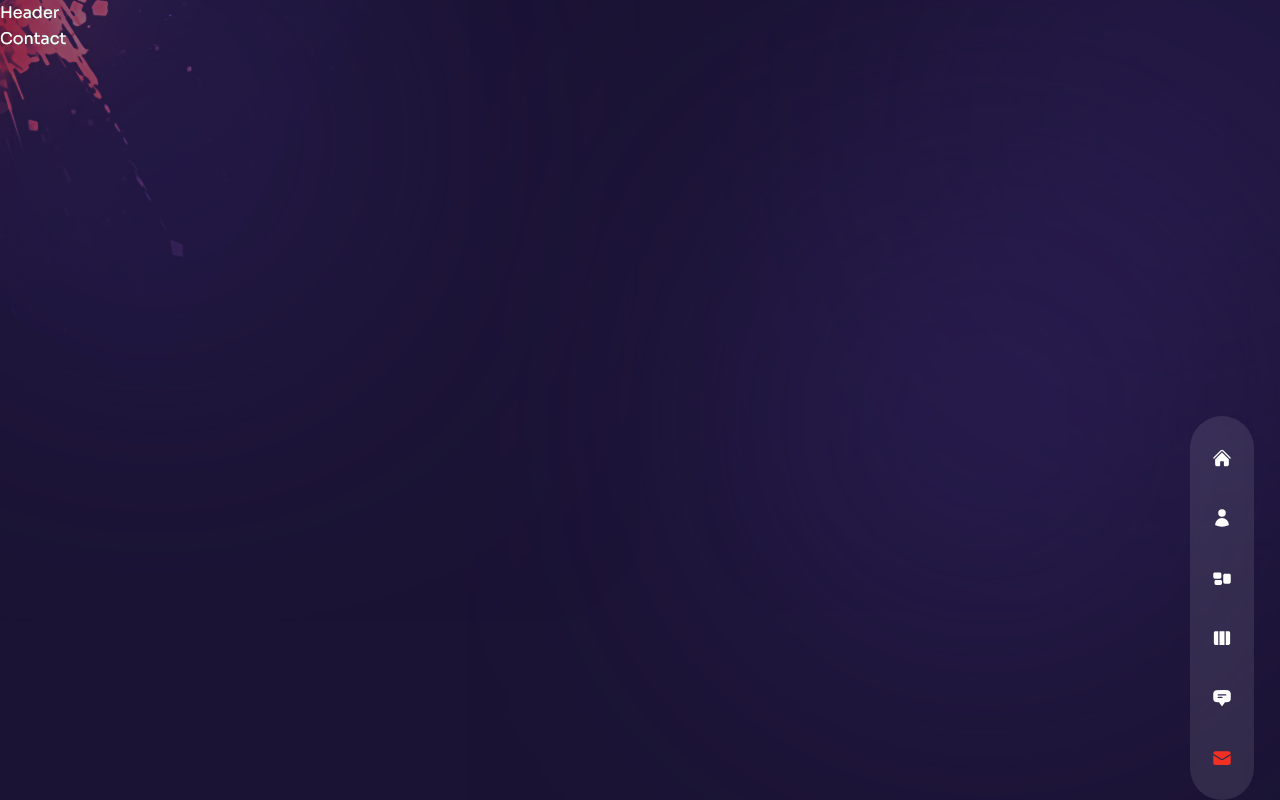
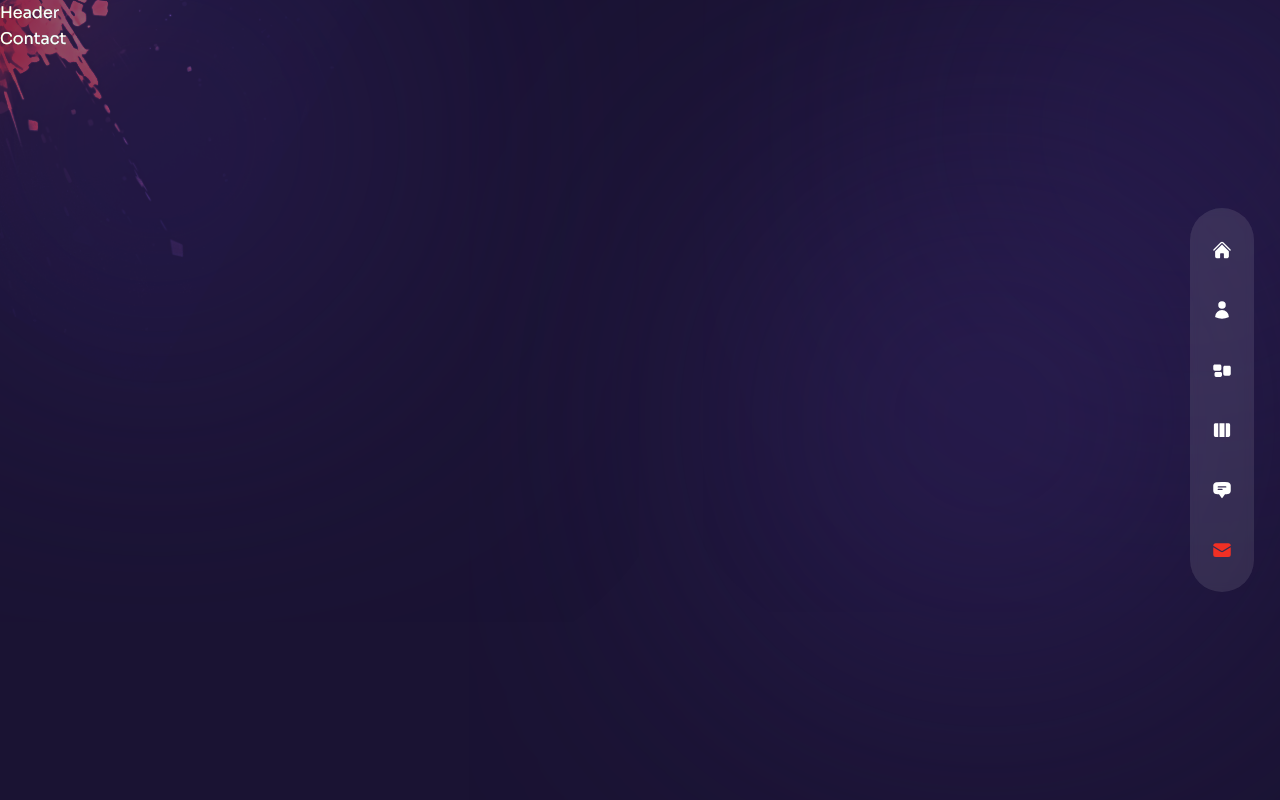
Before and after one commit to AlpiYeah/Personal-Portfolio, a Next.js app: page /contact in a window 1280 px wide. Built offline with nearby package versions, Linux system fonts and the light colour scheme.

Commit message:
finishing touches on the nav bar

```diff
--- a/components/Nav.js
+++ b/components/Nav.js
@@ -33,7 +33,7 @@
   const router = useRouter();
   const pathname = router.pathname;
   return (
-    <nav className="flex flex-col items-center xl:justify-center gap-y-4 fixed h-max bottom-0 mt-auto xl:right-[2%] z-50 top-0 w-full xl:w-16 xl:max-w-md xl_h-screen">
+    <nav className="flex flex-col items-center xl:justify-center gap-y-4 fixed h-max bottom-0 mt-auto xl:right-[2%] z-50 top-0 w-full xl:w-16 xl:max-w-md xl:h-screen">
       {}
       <div className="flex w-full xl:flex-col items-center justify-between xl:justify-center gap-y-10 px-4 md:px-40 xl:px-0 h-[80px] bg-red-200/10 xl:h-max py-8 bg-white/10 backdrop-blur-sm text-3xl xl:text-xl xl:rounded-full">
         {navData.map((link, index) => {
@@ -45,6 +45,15 @@
               href={link.path}
               key={index}
             >
+              <div className="absolute pr-14 right-0 hidden xl:group-hover:flex">
+                <div className="bg-white relative flex text-primary items-center p-[6px] rounded-[3px]">
+                  <div className="text-[12px] leading-none font-semibold capitalize">
+                    {link.name}
+                  </div>
+                  <div className="border-solid border-l-white border-l-8 border-y-transparent border-y-[6px] border-r-0 absolute -right-2"></div>
+                </div>
+              </div>
+
               <div>{link.icon}</div>
             </Link>
           );
```
